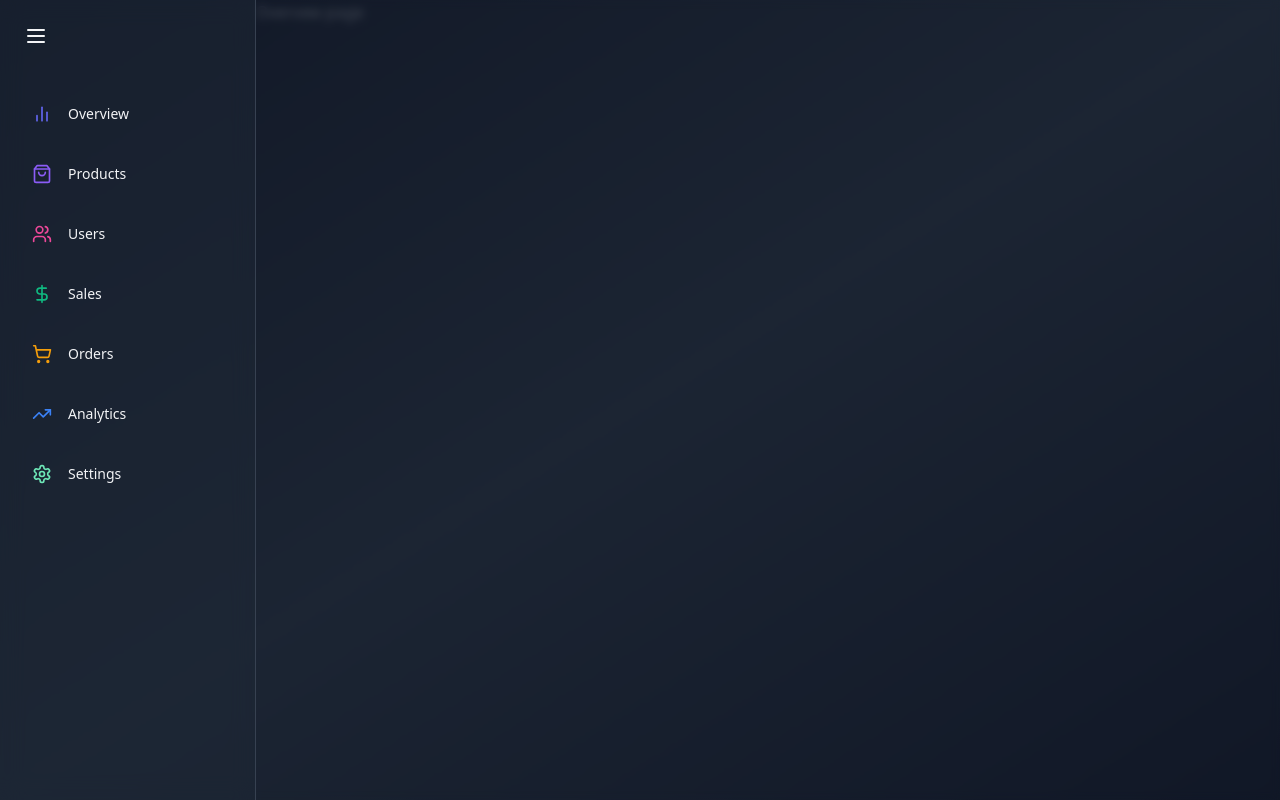
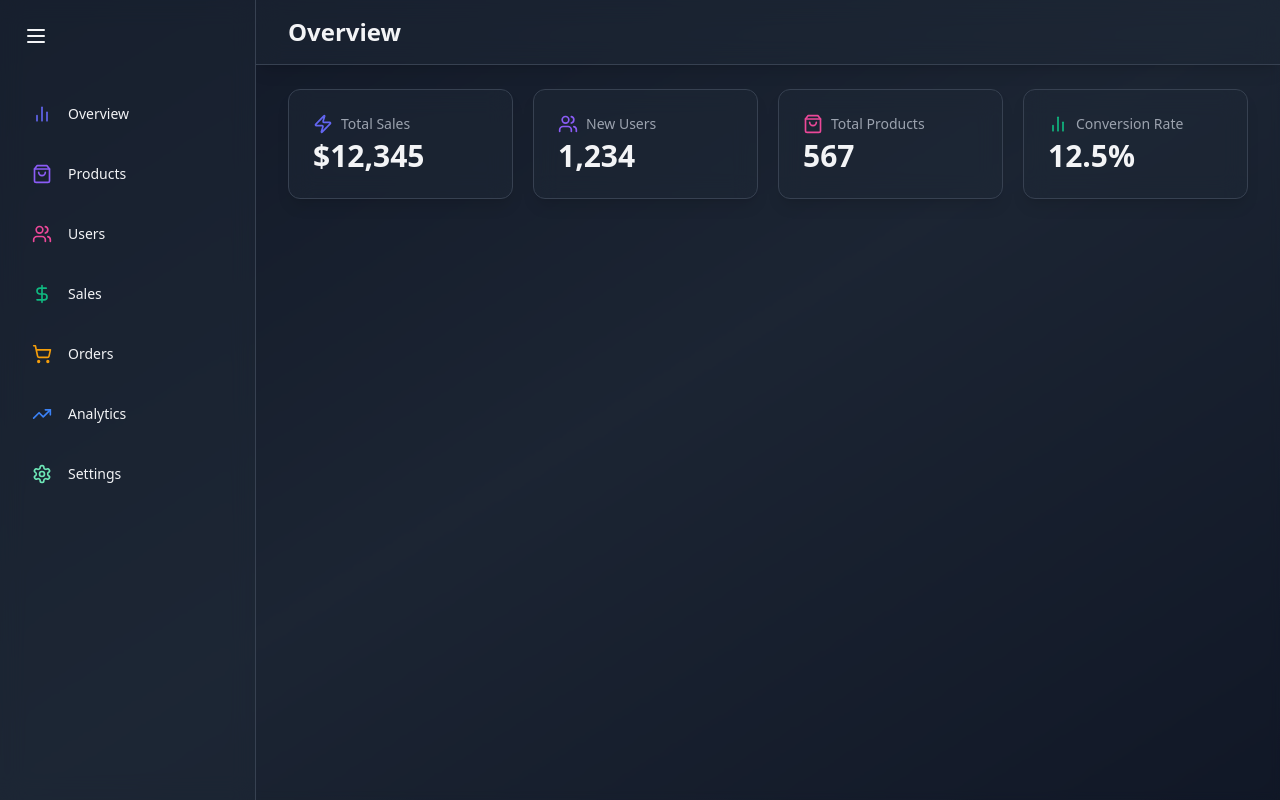
Before and after one commit to codeWith-Repon/Admin-dashboard-React-recharts-, a React (Vite) app: page / in a window 1280 px wide. Built offline with nearby package versions, Linux system fonts and the light colour scheme.

Commit message:
common cart design

```diff
--- /dev/null
+++ b/src/components/common/Header.jsx
@@ -0,0 +1,13 @@
+import React from "react";
+
+const Header = ({ title }) => {
+  return (
+    <header className="bg-gray-800 bg-opacity-50 backdrop-blur-md shadow-lg border-b border-gray-700">
+      <div className="max-w-7xl mx-auto py-4 px-4 sm:px-6 lg:px-8">
+        <h1 className="text-2xl font-semibold text-gray-100">{title}</h1>
+      </div>
+    </header>
+  );
+};
+
+export default Header;
--- /dev/null
+++ b/src/components/common/StateCard.jsx
@@ -0,0 +1,21 @@
+import React from "react";
+import { motion } from "framer-motion";
+
+const StateCard = ({ name, icon: Icon, value, color }) => {
+  return (
+    <motion.div
+      className="bg-gray-800 bg-opacity-50 backdrop-blur-md overflow-hidden shadow-lg rounded-xl border border-gray-700"
+      whileHover={{ y: -5, boxShadow: "0 25px 50px -12px rgba(0,0,0,0.5)" }}
+    >
+      <div className="px-4 py-5 sm:p-6">
+        <span className="flex items-center text-sm font-medium text-gray-400">
+          <Icon size={20} className="mr-2" style={{ color }} />
+          {name}
+        </span>
+        <p className="mt-1 text-3xl font-semibold text-gray-100">{value}</p>
+      </div>
+    </motion.div>
+  );
+};
+
+export default StateCard;
--- a/src/pages/OverviewPage.jsx
+++ b/src/pages/OverviewPage.jsx
@@ -1,11 +1,51 @@
-import React from 'react'
+import React from "react";
+import Header from "../components/common/Header";
+import { motion } from "framer-motion";
+import StateCard from "../components/common/StateCard";
+import { BarChart2, ShoppingBag, Users, Zap } from "lucide-react";
 
 const OverviewPage = () => {
   return (
-    <div>
-      Overvew page
+    <div className="flex-1 overflow-auto relative z-10">
+      <Header title="Overview" />
+
+      <main className="max-w-7xl mx-auto py-6 px-4 lg:px-8">
+        {/* Stats */}
+        <motion.div
+          className="grid grid-cols-1 gap-5 sm:grid-cols-2 lg:grid-cols-4 mb-8"
+          initial={{ opacity: 0, y: 20 }}
+          animate={{ opacity: 1, y: 0 }}
+          transition={{ duration: 1.1 }}
+        >
+          <StateCard
+            name="Total Sales"
+            icon={Zap}
+            value="$12,345"
+            color="#6366F1"
+          />
+          <StateCard
+            name="New Users"
+            icon={Users}
+            value="1,234"
+            color="#8B5CF6"
+          />
+          <StateCard
+            name="Total Products"
+            icon={ShoppingBag}
+            value="567"
+            color="#EC4899"
+          />
+          <StateCard
+            name="Conversion Rate"
+            icon={BarChart2}
+            value="12.5%"
+            color="#10B981"
+          />
+        </motion.div>
+        {/* Charts */}
+      </main>
     </div>
-  )
-}
+  );
+};
 
-export default OverviewPage
+export default OverviewPage;
```
